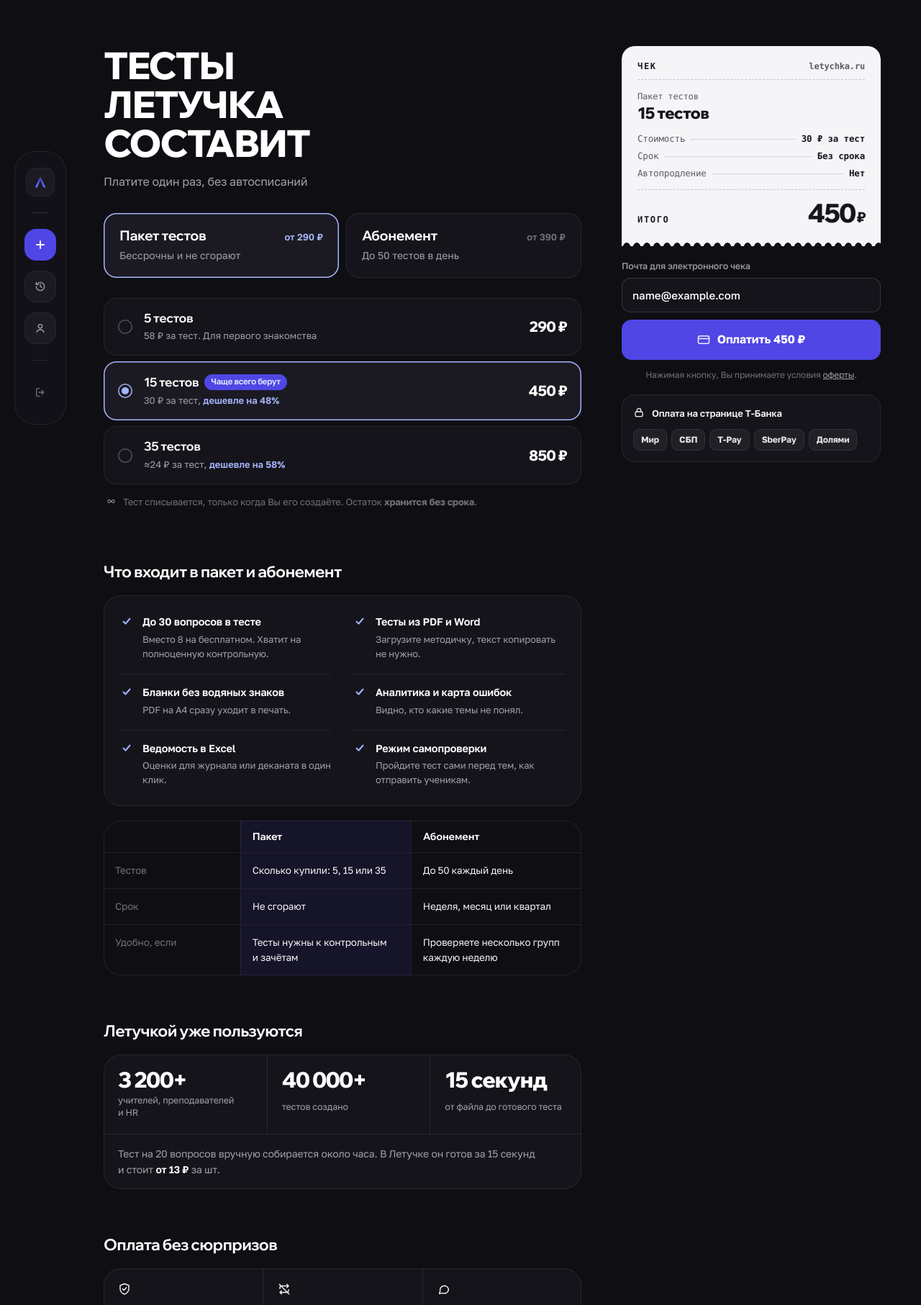
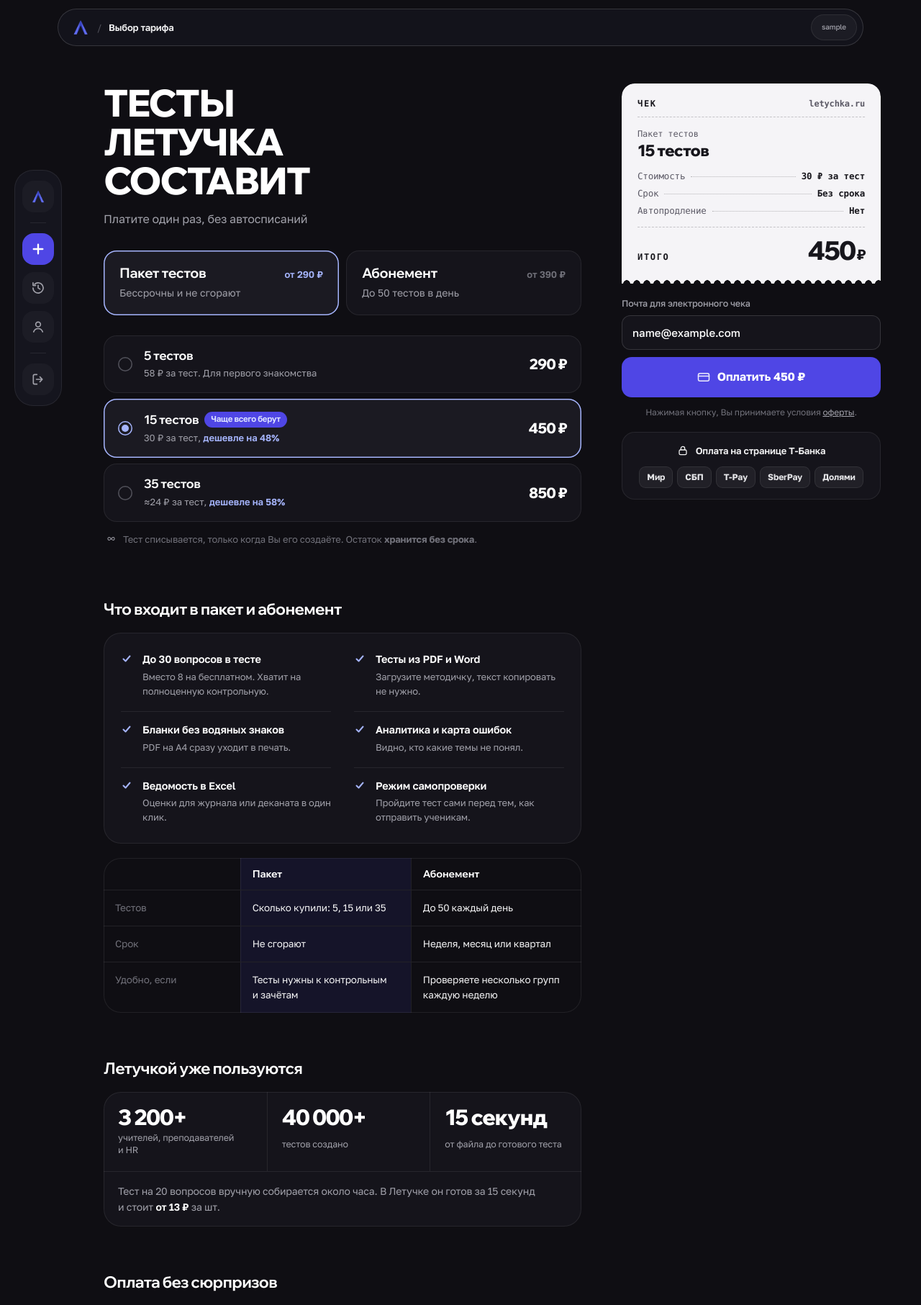
Before and after one commit to Berliner187/ai-askify-service, a Django app: page /payment/ in a window 1280 px wide. Shown: the top 1813 px of the page at 72% size. Run offline with Django 5.2, Linux system fonts and the light colour scheme; the visitor is signed in with stand-in values (Sample User, id 1); data comes from the database, SQL or seed files in the repository; data that the repository does not hold is empty; parts of the project's set-up code (start-up, migrations or seed data) failed here and were passed over; some libraries are stand-ins or nearby versions.

Commit message:
6.9.1-31-10-2026: fix
- Убран дубликат страницы оплаты

```diff
--- a/askify_service/templates/askify_service/history.html
+++ b/askify_service/templates/askify_service/history.html
@@ -51,7 +51,7 @@
 
     <style>
         :root {
-            --bg-main: #111119;
+            --bg-main: #0F0E13;
             --card-bg: rgba(24, 24, 36, 0.7);
             --card-border: rgba(255, 255, 255, 0.07);
             --card-border-hover: rgba(255, 255, 255, 0.15);
--- a/askify_service/templates/askify_service/take_test.html
+++ b/askify_service/templates/askify_service/take_test.html
@@ -42,7 +42,7 @@
 
     <style>
         :root {
-            --bg-main: #111119;
+            --bg-main: #0F0E13;
             --card-bg: rgba(24, 24, 36, 0.7);
             --card-border: rgba(255, 255, 255, 0.08);
             --fg-2: #A1A1AA;
--- a/askify_service/templates/askify_service/test_results.html
+++ b/askify_service/templates/askify_service/test_results.html
@@ -24,7 +24,7 @@
         /*   Красного нет: ошибка = «стоит посмотреть», не «беда». */
         /* ====================================================== */
         :root {
-            --bg: #111119;
+            --bg: #0F0E13;
             --card: rgba(24, 24, 36, 0.7);
             --card-2: #1A1920;
             --well: #100F14;
--- a/askify_service/templates/askify_service/text_input.html
+++ b/askify_service/templates/askify_service/text_input.html
@@ -47,7 +47,7 @@
         /*   Индиго — акцент; янтарь — только «обрати внимание».  */
         /* ====================================================== */
         :root {
-            --bg: #111119;
+            --bg: #0F0E13;
             --card: rgba(23, 23, 33, 0.72);
             --card-solid: #15151E;
             --card-hover: rgba(28, 28, 40, 0.85);
--- a/askify_service/templates/demo-view.html
+++ b/askify_service/templates/demo-view.html
@@ -89,7 +89,7 @@
 
     <style>
         :root {
-            --bg-main: #111119;
+            --bg-main: #0F0E13;
             --card-bg: rgba(24, 24, 36, 0.7);
             --card-border: rgba(255, 255, 255, 0.08);
             --spring-bounce: cubic-bezier(0.34, 1.56, 0.64, 1);
--- a/askify_service/templates/payments/payment.html
+++ b/askify_service/templates/payments/payment.html
@@ -31,6 +31,8 @@
 
     <link rel="stylesheet" href="{% static 'css/tactile.css' %}">
     <script src="{% static 'js/tactile.js' %}" defer></script>
+
+    {% include 'components/shell_assets.html' %}
 
     <style>
         /*
@@ -266,11 +268,11 @@
         .pay-legal a { color: var(--fg-2); }
 
         .secure { display: grid; gap: 12px; margin-top: 6px; padding: 16px; border-radius: var(--r-md); background: var(--surface); box-shadow: inset 0 0 0 1px var(--line); }
-        .secure-row { display: flex; gap: 10px; align-items: flex-start; font-size: 13px; color: var(--fg-2); }
+        .secure-row { display: flex; gap: 10px; align-items: center; font-size: 13px; color: var(--fg-2); justify-content: center; }
         .secure-row .icon { font-size: 16px; color: var(--fg); margin-top: 1px; }
         .secure-row b { color: var(--fg); font-weight: 600; }
 
-        .methods { display: flex; flex-wrap: wrap; gap: 6px; }
+        .methods { display: flex; flex-wrap: wrap; gap: 6px; justify-content: center; }
         .pm {
             height: 30px; padding: 0 11px; display: inline-flex; align-items: center; gap: 6px; border-radius: 9px;
             font: 700 12px/1 var(--f-body); letter-spacing: -0.01em; color: #E4E4E7;
@@ -409,6 +411,8 @@
 </head>
 
 <body>
+    {% include 'components/shell_nav.html' with nav_active='' %}
+
     <svg width="0" height="0" style="position:absolute" aria-hidden="true">
         <symbol id="i-plus" viewBox="0 0 16 16"><path d="M8 3v10M3 8h10" fill="none" stroke="currentColor" stroke-width="1.9" stroke-linecap="round"/></symbol>
         <symbol id="i-history" viewBox="0 0 24 24"><path d="M3.5 12a8.5 8.5 0 1 0 2.6-6.1" fill="none" stroke="currentColor" stroke-width="2" stroke-linecap="round"/><path d="M3.5 3.5v4.4h4.4" fill="none" stroke="currentColor" stroke-width="2" stroke-linecap="round" stroke-linejoin="round"/><path d="M12 7.5V12l3 2" fill="none" stroke="currentColor" stroke-width="2" stroke-linecap="round" stroke-linejoin="round"/></symbol>
@@ -425,39 +429,7 @@
         <symbol id="i-inf" viewBox="0 0 24 24"><path d="M7 8.5c-2 0-3.5 1.6-3.5 3.5S5 15.5 7 15.5c3.5 0 6.5-7 10-7 2 0 3.5 1.6 3.5 3.5S19 15.5 17 15.5c-3.5 0-6.5-7-10-7z" fill="none" stroke="currentColor" stroke-width="1.9"/></symbol>
     </svg>
 
-    <!-- ЛЕВЫЙ ВЕРТИКАЛЬНЫЙ ДОК (DESKTOP) -->
-    <aside class="dock-desktop" aria-label="Навигация">
-        <a href="/" class="dock-btn dock-btn--home" title="Главная">
-            <img src="{% static 'img/logo.png' %}" alt="Летучка">
-        </a>
-        {% if username == 0 %}
-            <a href="{% url 'login' %}" class="dock-btn" title="Войти"><svg class="icon"><use href="#i-login"/></svg></a>
-        {% endif %}
-        <div class="dock-sep"></div>
-        <nav>
-            <a href="{% url 'create' %}" class="dock-btn dock-btn--primary" title="Создать тест"><svg class="icon"><use href="#i-plus"/></svg></a>
-            {% if request.user.is_authenticated %}
-                <a href="{% url 'history' %}" class="dock-btn" title="Мои тесты"><svg class="icon"><use href="#i-history"/></svg></a>
-                <a href="{% url 'profile_redirect' %}" class="dock-btn" title="Профиль"><svg class="icon"><use href="#i-user"/></svg></a>
-            {% endif %}
-        </nav>
-        {% if request.user.is_authenticated %}
-            <div class="dock-sep"></div>
-            <a href="{% url 'logout' %}" class="dock-btn dock-btn--exit" title="Выйти"><svg class="icon"><use href="#i-logout"/></svg></a>
-        {% endif %}
-    </aside>
-
-    <!-- МОБИЛЬНЫЙ НИЖНИЙ DOCK -->
-    <nav class="dock-mobile" aria-label="Навигация">
-        <a href="/" title="Главная"><svg class="icon"><use href="#i-home"/></svg></a>
-        <a href="{% url 'create' %}" class="dock-plus" title="Создать тест"><svg class="icon"><use href="#i-plus"/></svg></a>
-        {% if request.user.is_authenticated %}
-            <a href="{% url 'history' %}" title="Мои тесты"><svg class="icon"><use href="#i-history"/></svg></a>
-            <a href="{% url 'profile_redirect' %}" title="Профиль"><svg class="icon"><use href="#i-user"/></svg></a>
-        {% else %}
-            <a href="/login" class="dock-login">Войти</a>
-        {% endif %}
-    </nav>
+    {% include 'components/shell_island.html' with island_here='Выбор тарифа<span class="hidden sm:inline text-[#A1A1AA]"></span>' island_meta=username %}
 
     <div class="page">
     <main class="co">
--- a/askify_service/templates/profile.html
+++ b/askify_service/templates/profile.html
@@ -20,7 +20,7 @@
 
     <style>
         :root {
-            --bg: #111119;
+            --bg: #0F0E13;
             --card: rgba(24, 24, 36, 0.7);
             --card-2: rgba(24, 24, 36, 0.7);
             --well: #100F14;
```
Also changed, not shown: askify_service/templates/document.html (+1 -8 lines), askify_service/templates/payment.html (deleted, +0 -58 lines).
